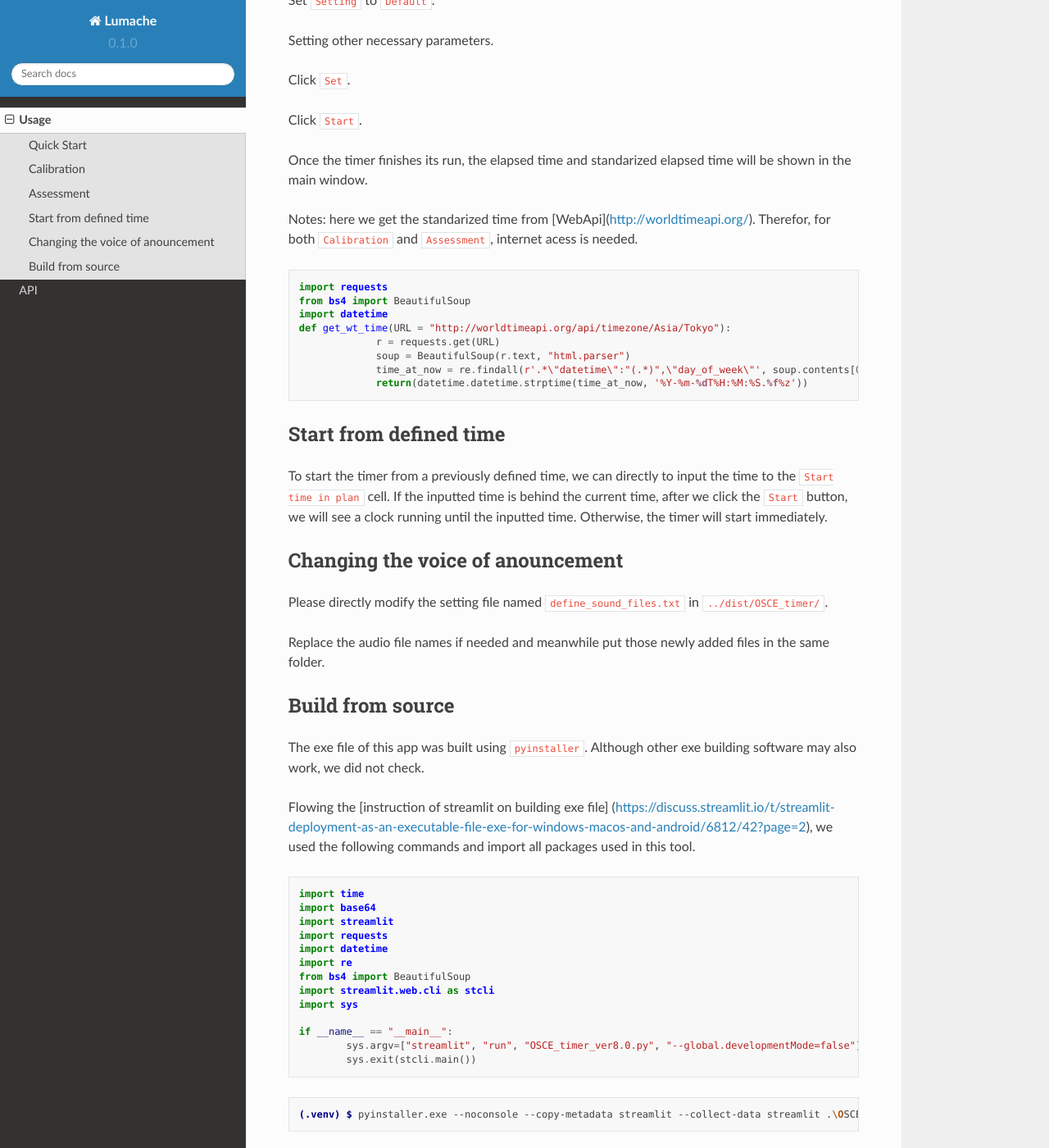
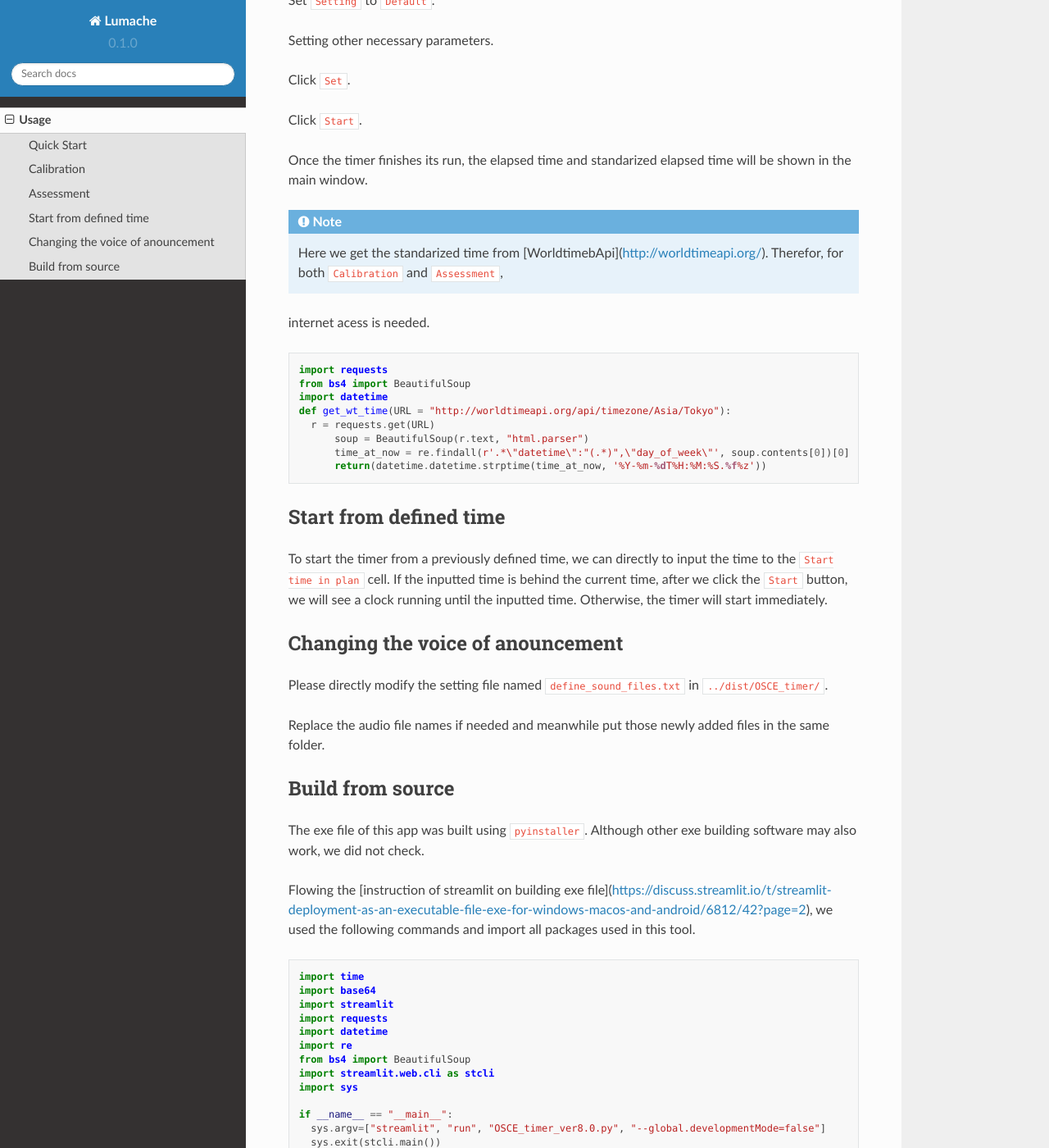
Before and after one commit to amenokoyushi/Shark, a Sphinx documentation site: the page built from docs/source/usage.rst, in a window 1280 px wide and 1400 px high, scrolled down 971 px. Shown: the whole window at 82% size. Built offline with Sphinx 7.4.7 and the Read the Docs theme 2.0.0, drawn with Linux system fonts in a browser that asks for light colours; pages that are not in the unit, such as notebooks, are missing from menus.

Commit message:
modified

```diff
--- a/docs/source/api.rst
+++ b/docs/source/api.rst
@@ -4,4 +4,4 @@ API
 .. autosummary::
    :toctree: generated
 
-   lumache
+   Shark Timer
--- a/docs/source/index.rst
+++ b/docs/source/index.rst
@@ -2,9 +2,7 @@ Welcome to Shark Timer's documentation!
 ===================================
 
 **Shark Timer** is a Python based timer app
-that can calculate time for test and play anounce.
-It pulls data from the `Open Food Facts database <https://world.openfoodfacts.org/>`_
-and offers a *simple* and *intuitive* API.
+that can calculate time for test and play anouncements.
 
 Check out the :doc:`usage` section for further information, including
 how to :ref:`installation` the project.
@@ -19,4 +17,4 @@ Contents
 .. toctree::
 
    usage
-   api
+   #api
--- a/docs/source/usage.rst
+++ b/docs/source/usage.rst
@@ -53,7 +53,10 @@ Click ``Start``.
 
 Once the timer finishes its run, the elapsed time and standarized elapsed time will be shown in the main window.
 
-Notes: here we get the standarized time from [WebApi](http://worldtimeapi.org/). Therefor, for both ``Calibration`` and ``Assessment``,
+
+.. note::
+
+   Here we get the standarized time from [WorldtimebApi](http://worldtimeapi.org/). Therefor, for both ``Calibration`` and ``Assessment``,
 internet acess is needed.
 
 .. code-block:: python3
@@ -62,10 +65,10 @@ internet acess is needed.
    from bs4 import BeautifulSoup
    import datetime
    def get_wt_time(URL = "http://worldtimeapi.org/api/timezone/Asia/Tokyo"):
-		r = requests.get(URL)
-		soup = BeautifulSoup(r.text, "html.parser")
-		time_at_now = re.findall(r'.*\"datetime\":"(.*)",\"day_of_week\"', soup.contents[0])[0]
-		return(datetime.datetime.strptime(time_at_now, '%Y-%m-%dT%H:%M:%S.%f%z'))
+     r = requests.get(URL)
+	 soup = BeautifulSoup(r.text, "html.parser")
+	 time_at_now = re.findall(r'.*\"datetime\":"(.*)",\"day_of_week\"', soup.contents[0])[0]
+	 return(datetime.datetime.strptime(time_at_now, '%Y-%m-%dT%H:%M:%S.%f%z'))
 
 .. _defined time:
 
@@ -92,7 +95,7 @@ Build from source
 
 The exe file of this app was built using ``pyinstaller``. Although other exe building software may also work, we did not check.
 
-Flowing the [instruction of streamlit on building exe file] (https://discuss.streamlit.io/t/streamlit-deployment-as-an-executable-file-exe-for-windows-macos-and-android/6812/42?page=2),
+Flowing the [instruction of streamlit on building exe file](https://discuss.streamlit.io/t/streamlit-deployment-as-an-executable-file-exe-for-windows-macos-and-android/6812/42?page=2),
 we used the following commands and import all packages used in this tool.
 
 .. code-block:: python3
@@ -108,8 +111,8 @@ we used the following commands and import all packages used in this tool.
 	import sys
 
 	if __name__ == "__main__":
-		sys.argv=["streamlit", "run", "OSCE_timer_ver8.0.py", "--global.developmentMode=false"]
-		sys.exit(stcli.main())
+	  sys.argv=["streamlit", "run", "OSCE_timer_ver8.0.py", "--global.developmentMode=false"]
+	  sys.exit(stcli.main())
 
 .. code-block:: console
 
```
